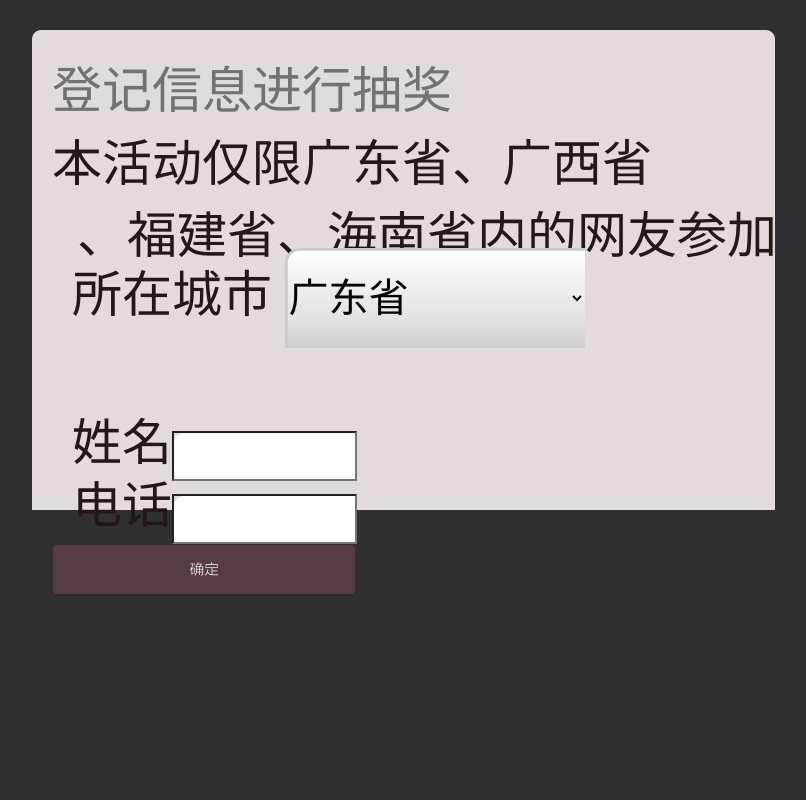
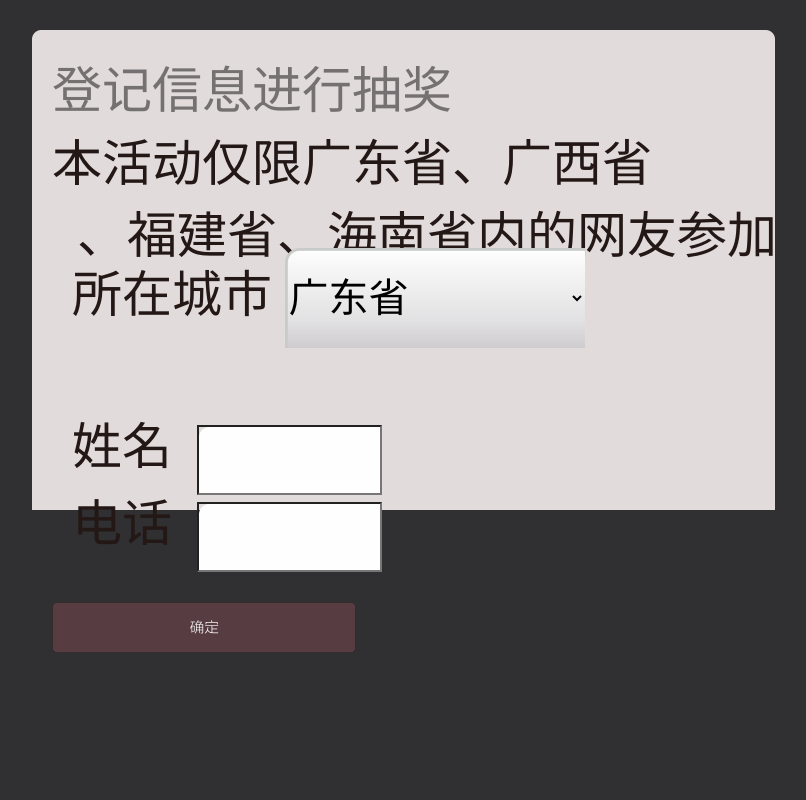
Before and after one commit to cyanwork/qixi, a PHP site: page /second_step.php in a window 1280 px wide. Shown: the whole page, without its empty margins (18-824 px from the left). Run offline with PHP 8.4, Linux system fonts and the light colour scheme.

Commit message:
add choujiang

```diff
--- a/second_step.php
+++ b/second_step.php
@@ -97,10 +97,13 @@
             height: 50px;
         }
         form .form_input{
-            line-height: 50px;
-            height: 50px;
+            line-height: 70px;
+            height: 70px;
         }
-        form .submit{ display: block; width: 400px; height: 100px; background: url("images/submit_btn.png") no-repeat; text-align: center;border: 0;border-radius: 4px;}
+        form .submit{
+            margin-top: 30px;
+            text-align: center;
+            display: block; width: 400px; height: 100px; background: url("images/submit_btn.png") no-repeat; text-align: center;border: 0;border-radius: 4px;}
 
         form .form_select{
             font-size: 40px;
@@ -131,8 +134,8 @@
                 </select>
             </div>
             <div class="input_area">
-                <span class="form_text item">姓名</span><input class="form_input" type="text" name="name"/><br>
-                <span class="form_text item">电话</span><input class="form_input" type="number" name="phone"/><br>
+                <span class="form_text item">姓名</span>&nbsp;&nbsp;<input class="form_input" type="text" name="name"/><br>
+                <span class="form_text item">电话</span>&nbsp;&nbsp;<input class="form_input" type="number" name="phone"/><br>
                 <input type="submit" src="images/form_input.png" value="" class="submit"/><br>
             </div>
 
```
